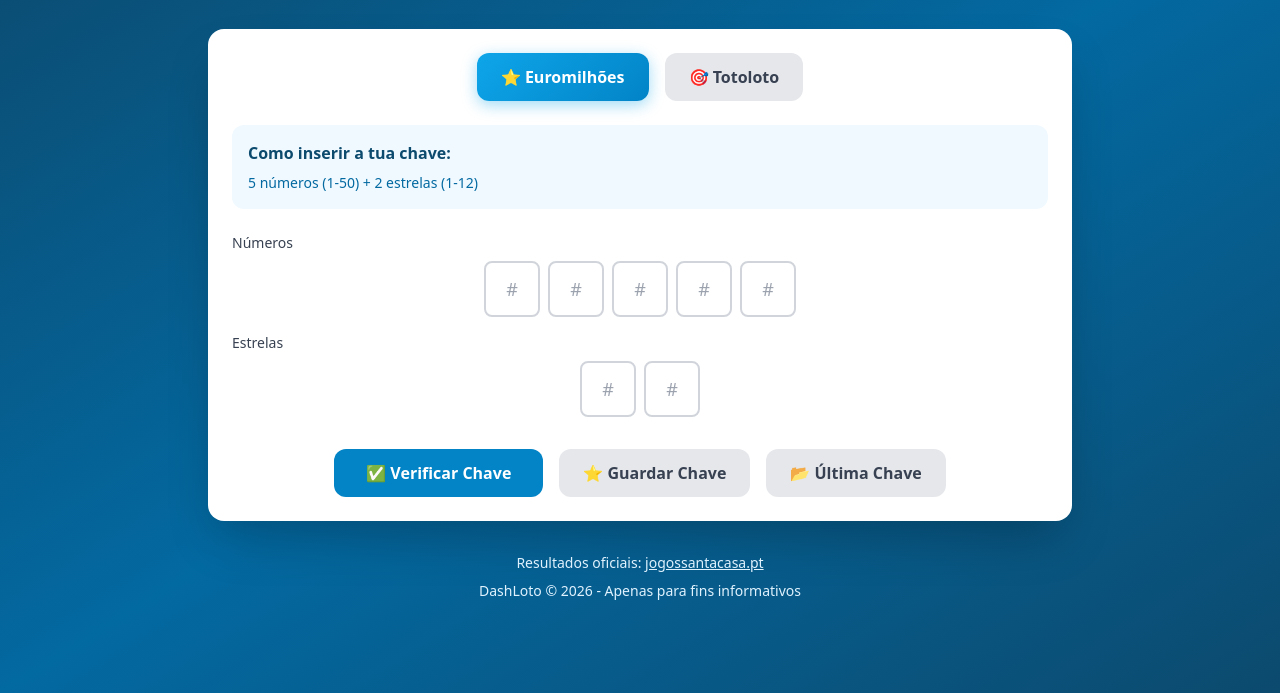
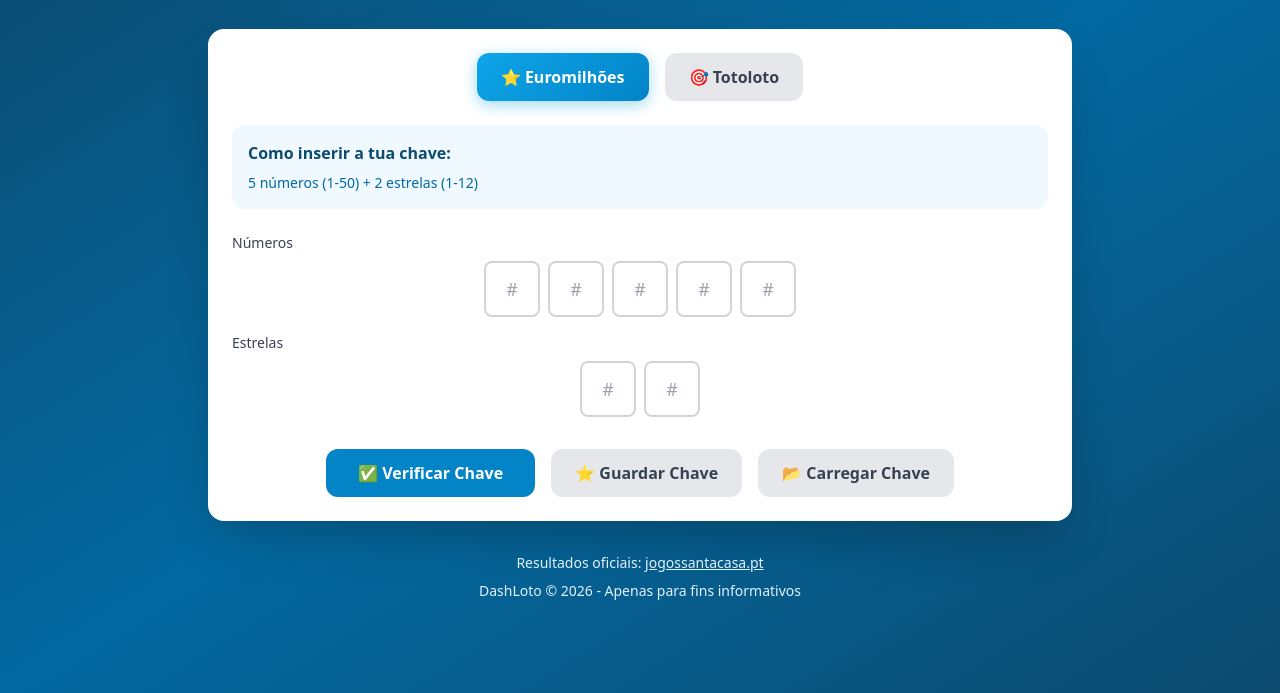
Before and after one commit to Jvagarinho/DashLoto, a website: page index.html in a window 1280 px wide. Shown: the part 107-800 px from the top of the page. Drawn offline with nearby package versions, Linux system fonts and the light colour scheme; no server answers.

```diff
--- a/index.html
+++ b/index.html
@@ -75,7 +75,7 @@
                         ⭐ Guardar Chave
                     </button>
                     <button type="button" id="load-favorite" class="bg-gray-200 hover:bg-gray-300 text-gray-700 px-6 py-3 rounded-xl font-semibold transition-all">
-                        📂 Última Chave
+                        📂 Carregar Chave
                     </button>
                 </div>
             </form>
```
Also changed, not shown: README.md.
